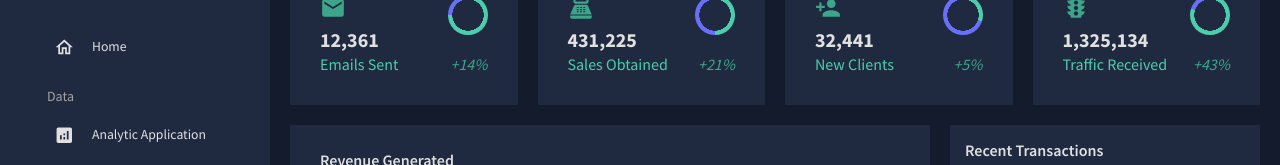
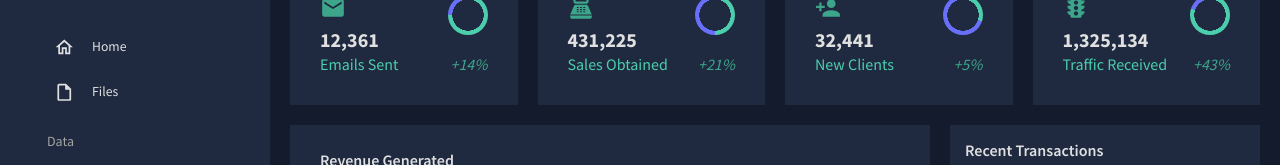
Before and after one commit to minion-star/Report, a React (Create React App) app: page / in a window 1280 px wide. Shown: the part 218-383 px from the top of the page. Built offline with nearby package versions, Linux system fonts and the light colour scheme; the HTML template or start-up script is replaced by a standard one.

Commit message:
second commit

```diff
--- a/package.json
+++ b/package.json
@@ -24,12 +24,17 @@
     "@testing-library/user-event": "^13.5.0",
     "axios": "^1.3.4",
     "formik": "^2.2.9",
+    "formulajs": "^1.0.8",
+    "handsontable": "^15.0.0",
+    "lodash": "^4.17.21",
+    "mathjs": "^14.1.0",
     "react": "^18.2.0",
     "react-dom": "^18.2.0",
     "react-pro-sidebar": "^0.7.1",
     "react-router-dom": "^6.10.0",
     "react-scripts": "5.0.1",
     "web-vitals": "^2.1.4",
+    "xlsx": "^0.18.5",
     "yup": "^1.0.2"
   },
   "scripts": {
--- a/src/App.js
+++ b/src/App.js
@@ -15,6 +15,7 @@ import FAQ from "./scenes/faq";
 import Calendar from "./scenes/calendar/Calendar";
 import Geography from "./scenes/geography";
 import Sidebar from "./scenes/global/Sidebar";
+import Files from "./scenes/files";
 
 function App() {
   const [theme, colorMode] = useMode();
@@ -30,6 +31,7 @@ function App() {
             <Topbar setIsSidebar={setIsSidebar} />
             <Routes>
               <Route path="/" element={<Dashboard />} />
+              <Route path="/files" element={<Files/>} />
               <Route path="/team" element={<Team />} />
               <Route path="/contacts" element={<Contacts />} />
               <Route path="/invoices" element={<Invoices />} />
--- a/src/scenes/global/Sidebar.js
+++ b/src/scenes/global/Sidebar.js
@@ -5,9 +5,6 @@ import { Link } from "react-router-dom";
 import "react-pro-sidebar/dist/css/styles.css";
 import { tokens } from "../../theme";
 import HomeOutlinedIcon from "@mui/icons-material/HomeOutlined";
-import PeopleOutlinedIcon from "@mui/icons-material/PeopleOutlined";
-import ContactsOutlinedIcon from "@mui/icons-material/ContactsOutlined";
-import ReceiptOutlinedIcon from "@mui/icons-material/ReceiptOutlined";
 import PersonOutlinedIcon from "@mui/icons-material/PersonOutlined";
 import CalendarTodayOutlinedIcon from "@mui/icons-material/CalendarTodayOutlined";
 import HelpOutlineOutlinedIcon from "@mui/icons-material/HelpOutlineOutlined";
@@ -20,6 +17,7 @@ import AnalyticsIcon from '@mui/icons-material/Analytics';
 import AutoGraphIcon from '@mui/icons-material/AutoGraph';
 import StorageIcon from '@mui/icons-material/Storage';
 import ScreenSearchDesktopIcon from '@mui/icons-material/ScreenSearchDesktop';
+import InsertDriveFileOutlinedIcon from '@mui/icons-material/InsertDriveFileOutlined';
 
 const Item = ({ title, to, icon, selected, setSelected }) => {
   const theme = useTheme();
@@ -124,6 +122,13 @@ const Sidebar = () => {
               title="Home"
               to="/"
               icon={<HomeOutlinedIcon />}
+              selected={selected}
+              setSelected={setSelected}
+            />
+            <Item
+              title="Files"
+              to="/files"
+              icon={<InsertDriveFileOutlinedIcon />}
               selected={selected}
               setSelected={setSelected}
             />
```
Also changed, not shown: src/scenes/files/index.js (added), 1 other file (tests, documents, lock files or other folders).
